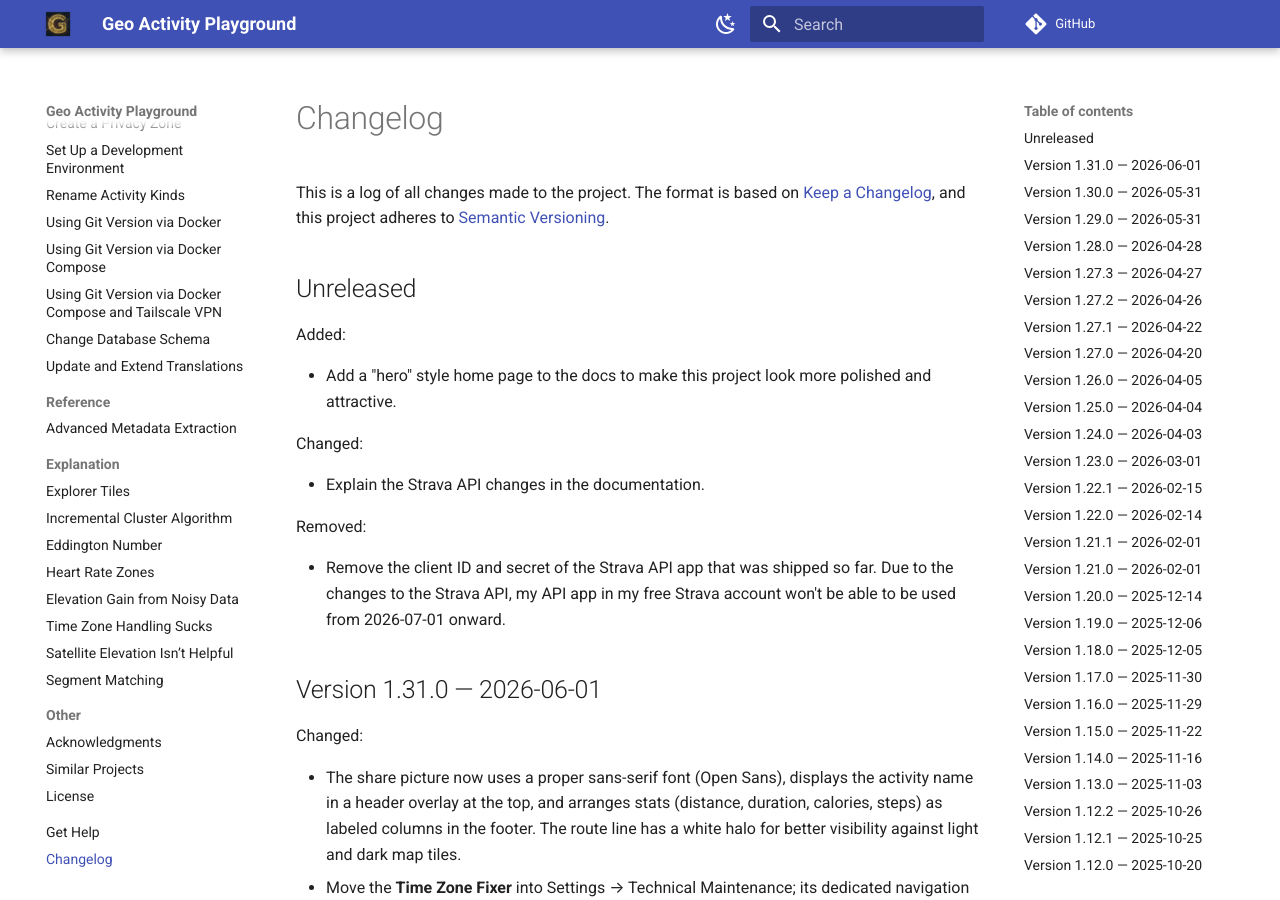
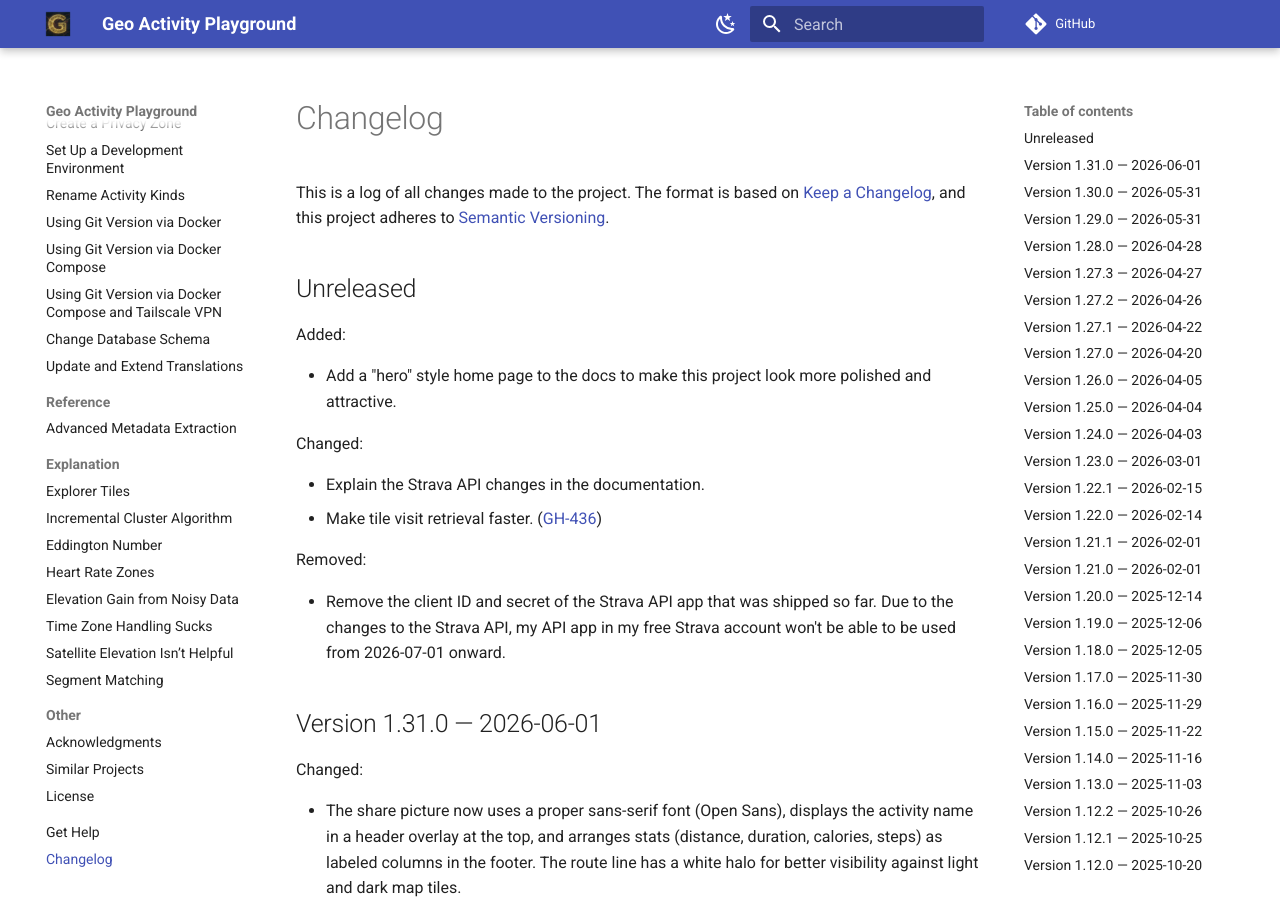
Before and after one commit to martin-ueding/geo-activity-playground, an MkDocs documentation site: the page built from docs/changelog.md, in a window 1280 px wide and 900 px high. Built offline with MkDocs 1.6.1 and Material for MkDocs 9.7.7, drawn with Linux system fonts in a browser that asks for light colours; comment, search, counter and statistics services are not loaded.

Commit message:
docs: changelog entry

```diff
--- a/docs/changelog.md
+++ b/docs/changelog.md
@@ -24,6 +24,7 @@
 Changed:
 
 - Explain the Strava API changes in the documentation.
+- Make tile visit retrieval faster. ([GH-436](https://github.com/martin-ueding/geo-activity-playground/issues/436))
 
 Removed:
 
```
